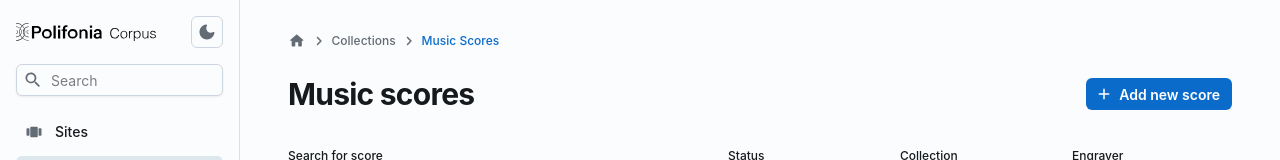
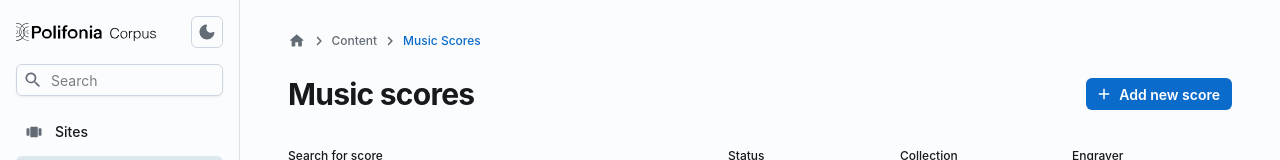
Before and after one commit to felix-commits/mei-head, a React (Vite) app: page / in a window 1280 px wide. Shown: the top 160 px of the page. Built offline with nearby package versions, Linux system fonts and the light colour scheme.

Commit message:
fix label

```diff
--- a/src/App.jsx
+++ b/src/App.jsx
@@ -31,7 +31,7 @@ export const App = () => {
                 <HomeRounded />
               </Link>
               <Link underline="hover" color="neutral" fontSize={12} fontWeight={500}>
-                Collections
+                Content
               </Link>
               <Typography color="primary" fontWeight={500} fontSize={12}>
                 Music Scores
```
